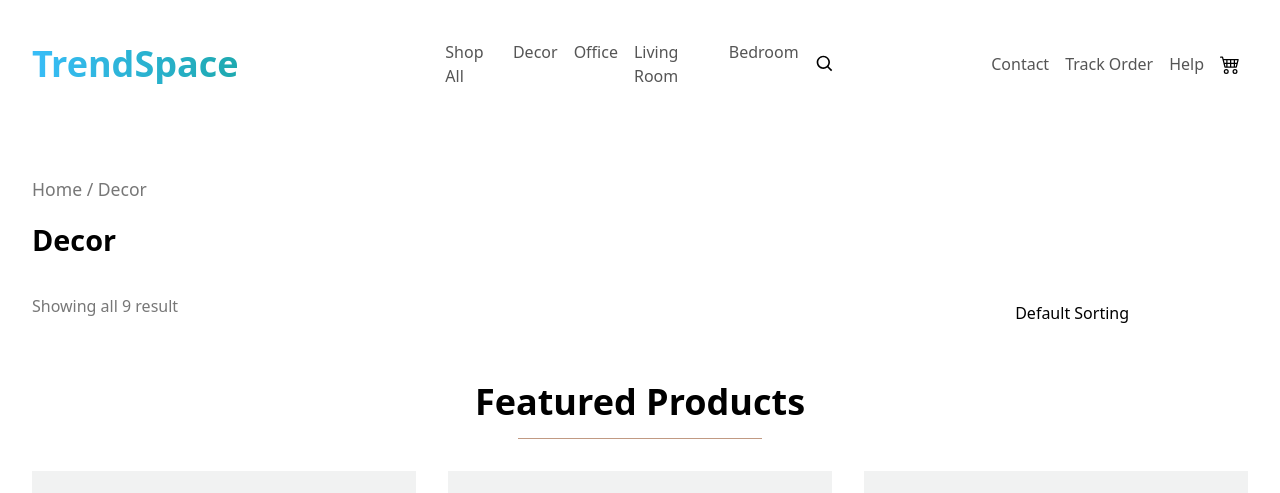
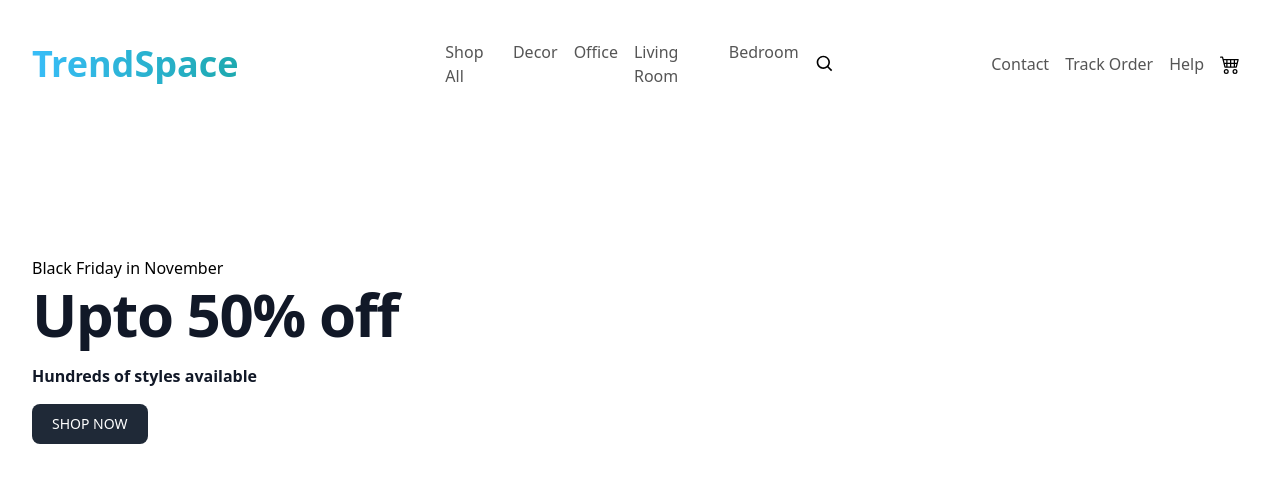
Before and after one commit to HassnainKazmi/Ecommerce-Furniture-Store, a React (Vite) app in the folder frontend/: page / in a window 1280 px wide. Shown: the top 493 px of the page. Built offline with nearby package versions, Linux system fonts and the light colour scheme; grey boxes are pictures that could not be loaded.

Commit message:
Created Decor.jsx and tested a template the component

```diff
--- a/frontend/src/App.jsx
+++ b/frontend/src/App.jsx
@@ -1,23 +1,23 @@
 import NavigationBar from "./components/NavigationBar";
-// import Content from "./components/Content";
-// import Categories from "./components/Categories";
-// import FeaturedProducts from "./components/FeaturedProducts";
-// import Feedback from "./components/Feedback";
-// import Promotion from "./components/Promotion";
-// import Footer from "./components/Footer";
-import Decor from "./components/Decor";
+import Content from "./components/Content";
+import Categories from "./components/Categories";
+import FeaturedProducts from "./components/FeaturedProducts";
+import Feedback from "./components/Feedback";
+import Promotion from "./components/Promotion";
+import Footer from "./components/Footer";
+// import Decor from "./components/Decor";
 
 const App = () => {
   return (
     <>
       <NavigationBar />
-      {/* <Content />
+      <Content />
       <Categories />
       <FeaturedProducts />
       <Feedback />
       <Promotion />
-      <Footer /> */}
-      <Decor />
+      <Footer />
+      {/* <Decor /> */}
     </>
   );
 };
--- a/frontend/src/components/Decor.jsx
+++ b/frontend/src/components/Decor.jsx
@@ -1,4 +1,4 @@
-import FeaturedProducts from "./FeaturedProducts";
+// import FeaturedProducts from "./FeaturedProducts";
 import "../styles/decor.css";
 const Decor = () => {
   return (
@@ -31,7 +31,7 @@
           </option>
         </select>
       </div>
-      <FeaturedProducts />
+      {/* <FeaturedProducts /> */}
     </section>
   );
 };
```
